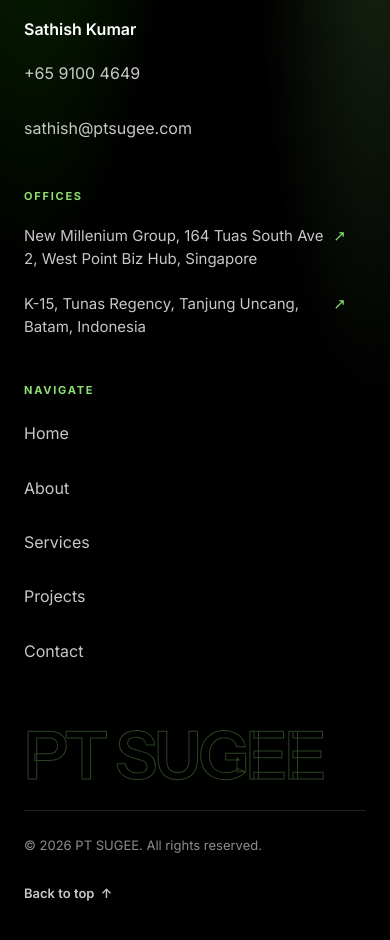
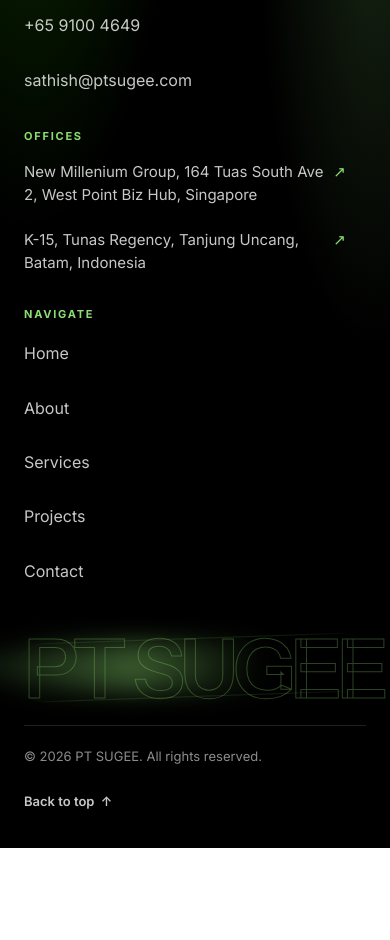
Before and after one commit to vvssubra/ptsugee, a Next.js app: page /en in a window 390 px wide. Shown: the part 10623-11563 px from the top of the page. After the commit the page ends 11471 px from the top, so only its background shows below. Built offline with nearby package versions, Linux system fonts and the light colour scheme; no server answers.

Commit message:
style: polish responsive footer

```diff
--- a/src/app/globals.css
+++ b/src/app/globals.css
@@ -480,12 +480,42 @@
   font-family: var(--font-display), "Instrument Sans", Arial, sans-serif;
   font-size: clamp(3.5rem, 17vw, 13rem);
   font-weight: 600;
+  isolation: isolate;
   letter-spacing: -0.045em;
   line-height: 0.9;
   margin-block: 0.5rem 1.5rem;
+  position: relative;
   -webkit-text-stroke: 1px rgb(141 222 114 / 30%);
   user-select: none;
   white-space: nowrap;
+}
+
+.site-footer__monogram::before {
+  background:
+    radial-gradient(ellipse at 18% 48%, rgb(141 222 114 / 34%) 0%, transparent 46%),
+    linear-gradient(100deg, transparent 8%, rgb(141 222 114 / 52%) 42%, transparent 76%);
+  border: 1px solid rgb(141 222 114 / 18%);
+  border-radius: 999px;
+  content: "";
+  filter: blur(12px);
+  inset: 14% -4% 18%;
+  opacity: 0.7;
+  pointer-events: none;
+  position: absolute;
+  transform: translateX(-8%);
+  z-index: -1;
+}
+
+.site-footer__monogram::after {
+  border: 1px solid rgb(141 222 114 / 20%);
+  border-radius: 999px;
+  content: "";
+  inset: 8% -2% 12%;
+  mask-image: linear-gradient(90deg, transparent 0%, #000 16%, #000 76%, transparent 100%);
+  pointer-events: none;
+  position: absolute;
+  transform: rotate(-2deg);
+  animation: footer-light-trail 7s ease-in-out infinite;
 }
 
 .site-footer__legal {
@@ -635,6 +665,11 @@
 @keyframes client-logo-marquee {
   from { transform: translateX(0); }
   to { transform: translateX(-50%); }
+}
+
+@keyframes footer-light-trail {
+  0%, 100% { opacity: 0.35; transform: translateX(-3%) rotate(-2deg); }
+  50% { opacity: 0.9; transform: translateX(3%) rotate(-2deg); }
 }
 
 .faq-layout { display: grid; gap: 3rem; }
@@ -1137,6 +1172,41 @@
 }
 
 @media (max-width: 767px) {
+  .site-footer {
+    padding-block: 44px 24px;
+  }
+
+  .site-footer__masthead {
+    gap: 1.25rem;
+    padding-bottom: 1.75rem;
+  }
+
+  .site-footer__masthead .button-link--primary {
+    justify-self: stretch;
+  }
+
+  .site-footer__grid {
+    gap: 1.75rem;
+    padding-block: 2rem;
+  }
+
+  .site-footer__column {
+    gap: 0.75rem;
+  }
+
+  .site-footer__monogram {
+    font-size: clamp(3rem, 21vw, 6rem);
+    letter-spacing: -0.06em;
+    margin-block: 0.35rem 1.25rem;
+  }
+
+  .site-footer__legal {
+    align-items: flex-start;
+    flex-direction: column;
+    gap: 0.75rem;
+    padding-top: 1.25rem;
+  }
+
   h2 {
     font-size: clamp(1.75rem, 6.6vw, 2.4rem);
   }
```
